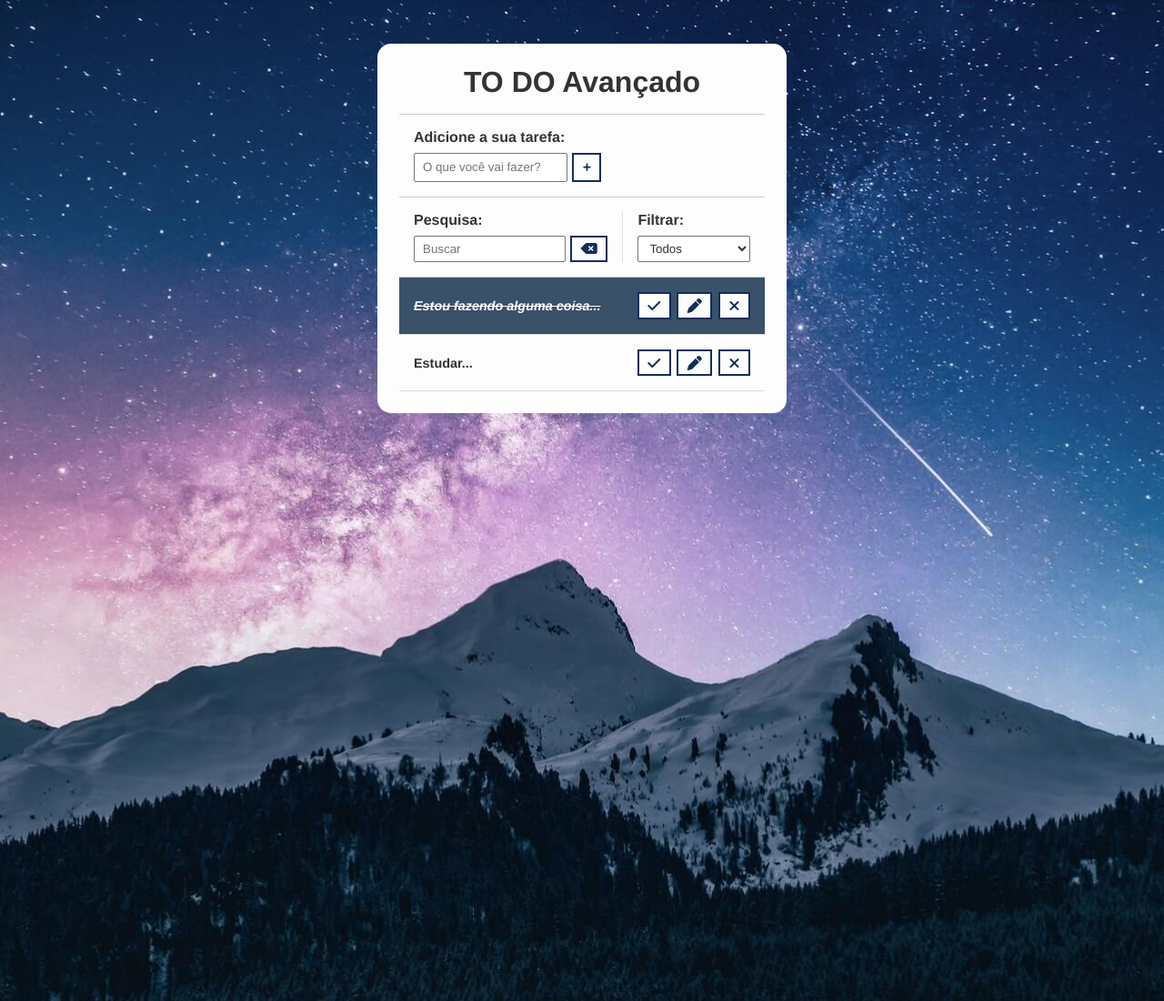
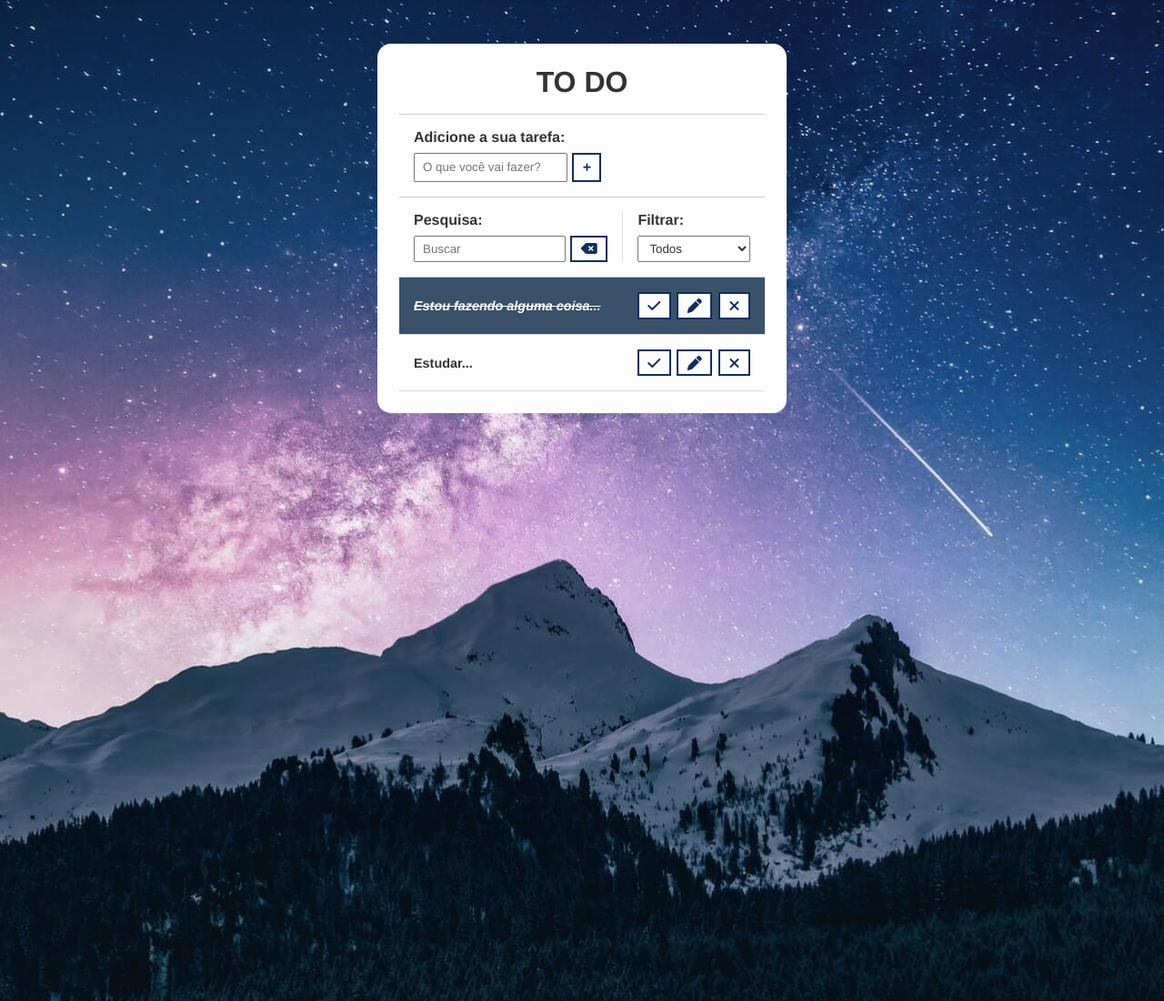
Before and after one commit to CamilaMaximo/TODOLIST-JS, a plain HTML site: page index.html in a window 1280 px wide. Shown: the top 1100 px of the page at 91% size. Drawn offline with Linux system fonts and the light colour scheme.

Commit message:
tualização do h1

```diff
--- a/index.html
+++ b/index.html
@@ -16,7 +16,7 @@
 
     <div class="todo-container">
         <header>
-            <h1>TO DO Avançado</h1>
+            <h1>TO DO </h1>
         </header>
         <form id="todo-form" class="">
             <p>Adicione a sua tarefa:</p>
```
